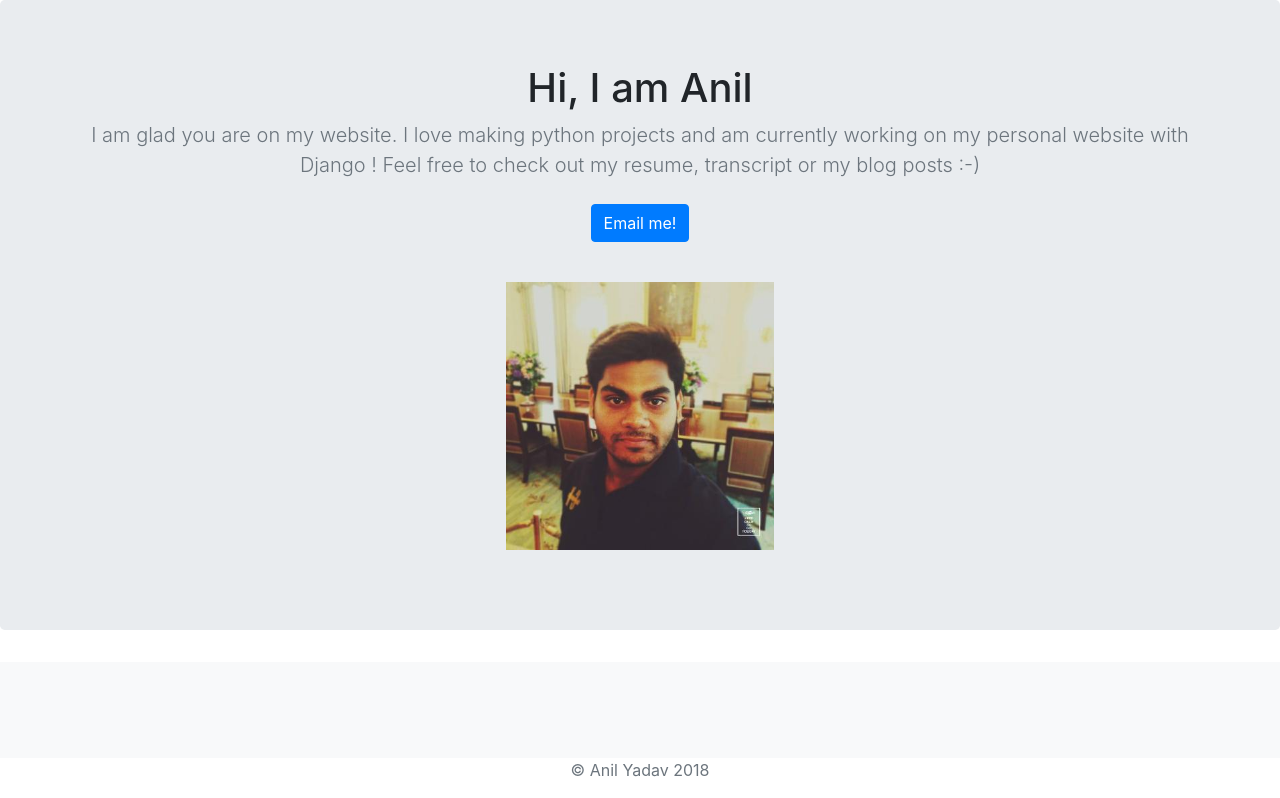
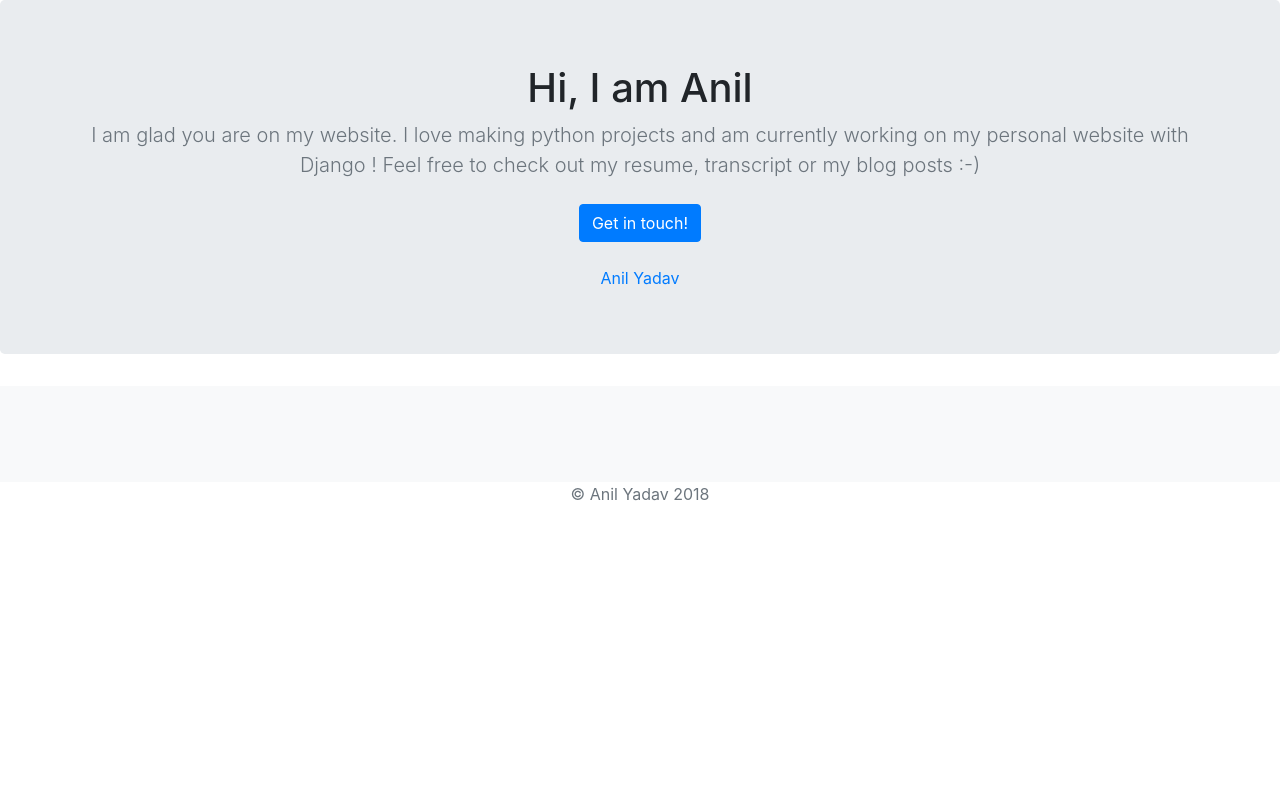
Before and after one commit to AYadav01/django_project-portfolio, a Django app: page / in a window 1280 px wide. Shown: the part 56-854 px from the top of the page. After the commit the page ends 800 px from the top, so only its background shows below. Run offline with Django 3.2, Linux system fonts and the light colour scheme; data that the repository does not hold is empty; some libraries are stand-ins or nearby versions.

Commit message:
homepage body contents changed

```diff
--- a/portfolio-project/jobs/templates/jobs/home.html
+++ b/portfolio-project/jobs/templates/jobs/home.html
@@ -41,9 +42,13 @@
           <h1 class="jumbotron-heading">Hi, I am Anil</h1>
           <p class="lead text-muted">I am glad you are on my website. I love making python projects and am currently working on my personal website with Django ! Feel free to check out my resume, transcript or my blog posts :-) </p>
           <p>
-            <a href="mailto:ayadav01@student.coppin.edu" class="btn btn-primary my-2">Email me!</a>
+            <a href="mailto:ayadav01@student.coppin.edu" class="btn btn-primary my-2">Get in touch!</a>
           </p>
-          <img class="img-responsive py-3"src="{% static 'pp.jpg' %}"height="300"/>
+          <!-- this section holds the linkedin badge-->
+          <div class="LI-profile-badge"  data-version="v1" data-size="medium" data-locale="en_US" data-type="vertical" data-theme="dark" data-vanity="anil-yadav-01"><a class="LI-simple-link" href='https://www.linkedin.com/in/anil-yadav-01?trk=profile-badge' target="_blank">Anil Yadav</a></div>
+
+          <!--
+          <img class="img-responsive py-3"src="{% static 'pp.jpg' %}"height="300"/> -->
         </div>
 
       </section>
```
Also changed, not shown: other parts of portfolio-project/jobs/templates/jobs/home.html (+1 -0 lines).
